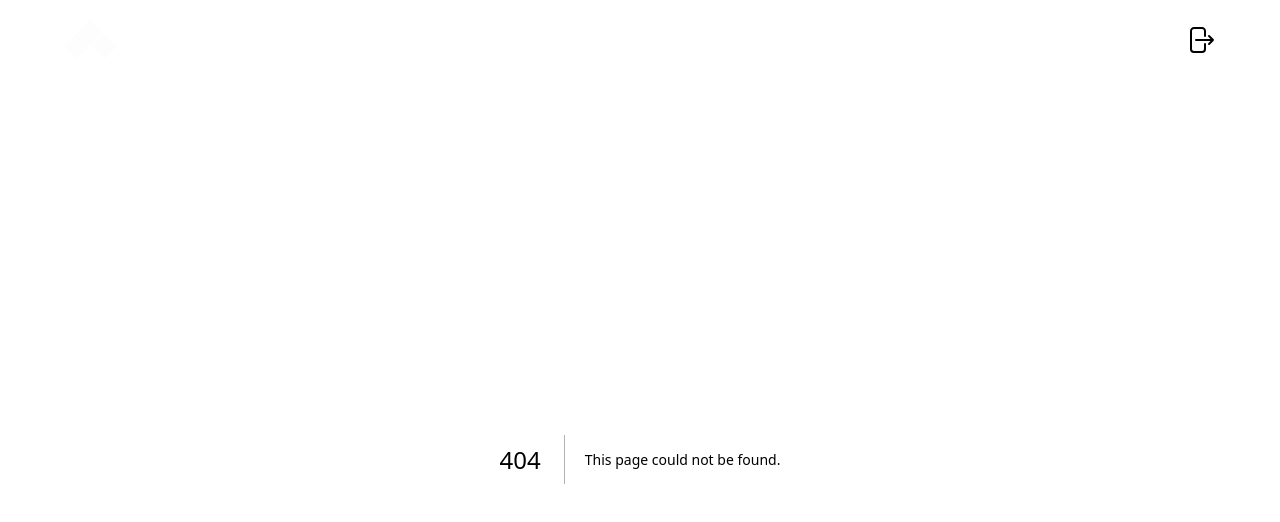
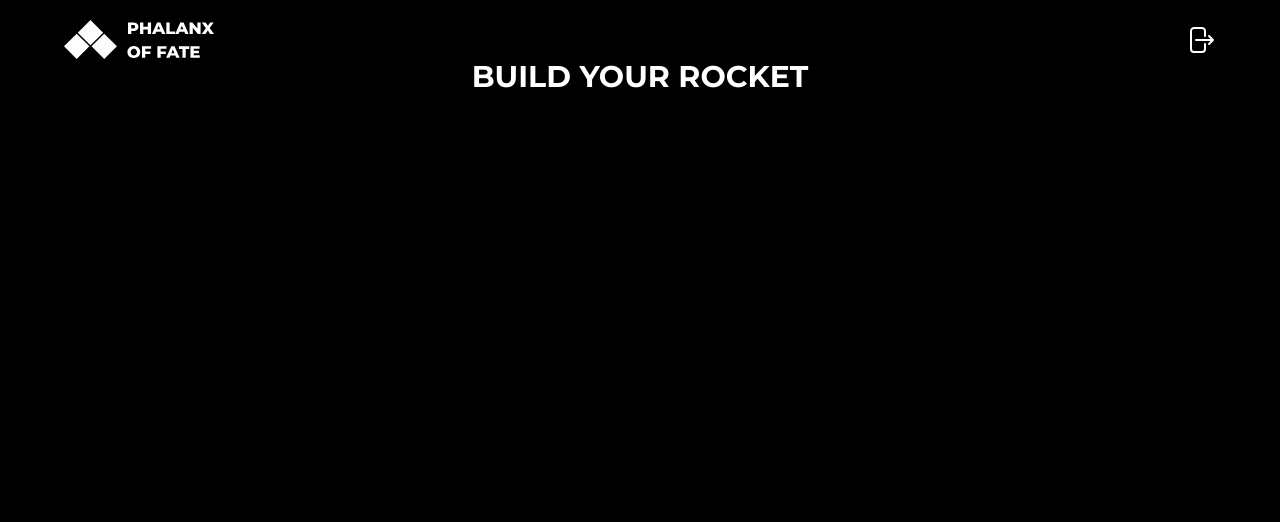
Before and after one commit to MugiD/spaceapps_, a Next.js app: page /rocket in a window 1280 px wide. Before the commit this address had no page. Shown: the top 522 px of the page. Built offline with nearby package versions, Linux system fonts and the light colour scheme.

Commit message:
new team members

```diff
--- a/src/app/planets/page.tsx
+++ b/src/app/planets/page.tsx
@@ -49,7 +49,14 @@ const Planets = [{
     model: '/models/neptune.glb',
     description: 'Neptune is the eighth and furthest planet from the Sun in the Solar System. It is the fourth-largest planet by diameter and the third-largest by mass.',
     route: '/neptune'
-}]
+},
+{
+    name: 'Moon',
+    model: '/models/moon.glb',
+    description: 'Moon is the only Earth satellite',
+    route: '/neptune'
+}
+]
 
 
 function PlanetList() {
--- /dev/null
+++ b/src/app/rocket/page.tsx
@@ -0,0 +1,10 @@
+export default function Rocket() {
+    return (
+        <>
+            <div>
+                <h1 className="text-3xl text-center font-bold">BUILD YOUR ROCKET</h1>
+
+            </div>
+        </>
+    )
+}
--- a/src/components/Team.tsx
+++ b/src/components/Team.tsx
@@ -22,7 +22,7 @@ const data = [
         text:'3d modeling'
     },
     {
-        image:"/mee.jpg",
+        image:"/Alikh.jpg",
         name:'Alikhan Serikov',
         text:'designer'
     },
```
Also changed, not shown: public/Alikh.jpg (added), 1 other file (tests, documents, lock files or other folders).
